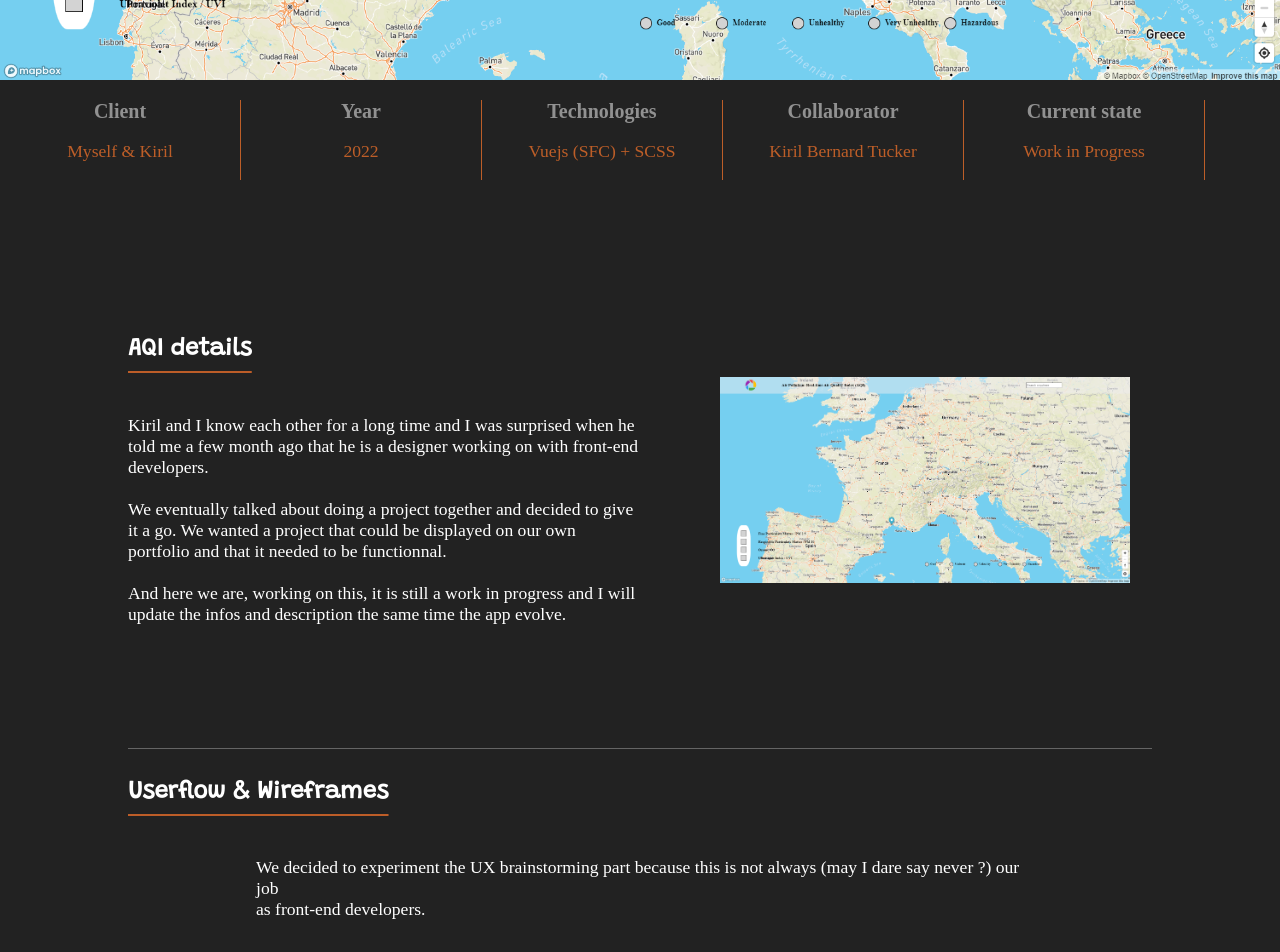
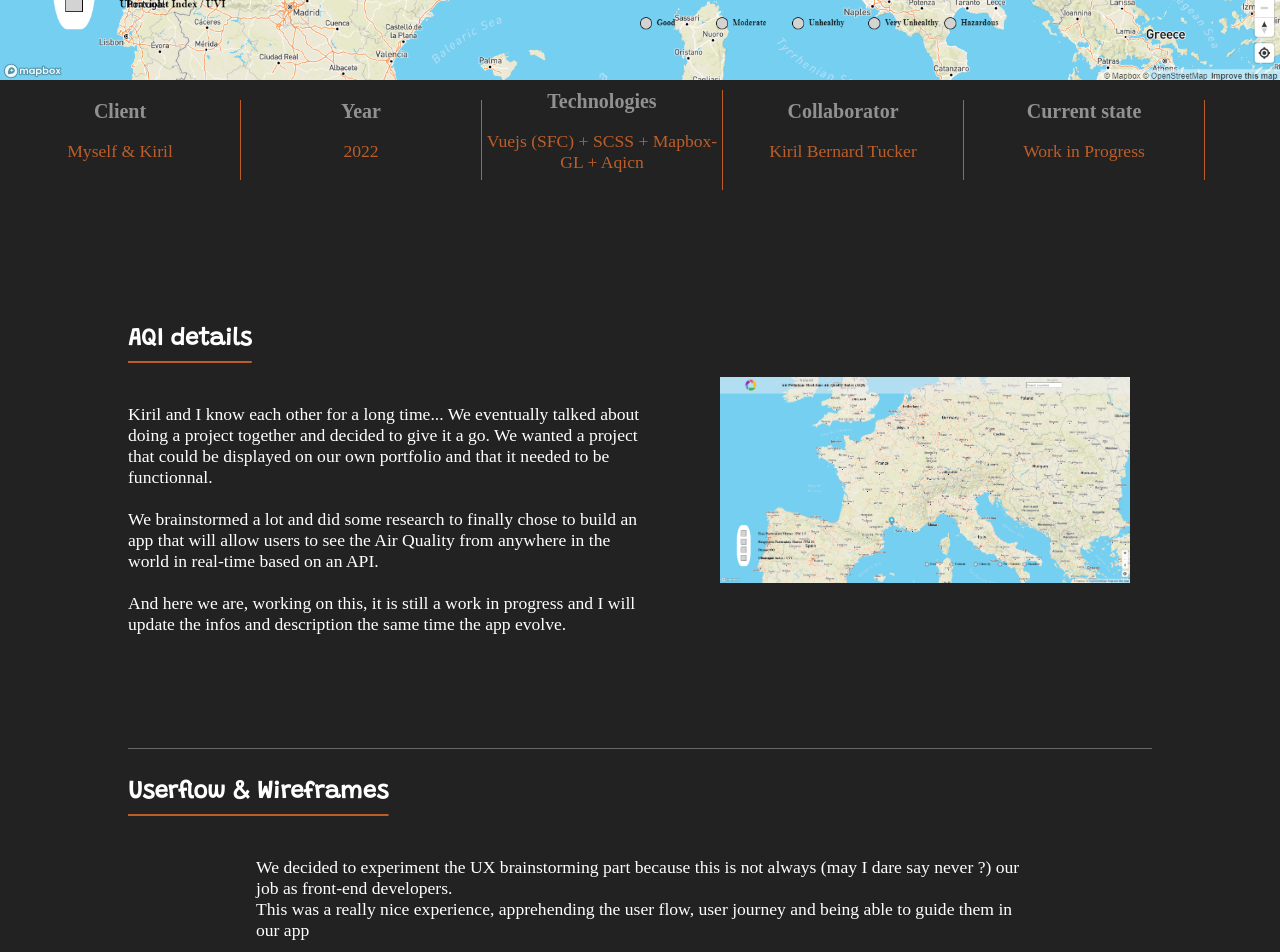
Before and after one commit to Freyaln/portfolio, a React (Create React App) app in the folder portfolio/: page /detail/AQI in a window 1280 px wide. Shown: the part 560-1512 px from the top of the page. Built offline with nearby package versions, Linux system fonts and the light colour scheme; a web font is replaced by a local one.

Commit message:
FIX:: Enhanced description of project AQI

```diff
--- a/portfolio/src/Components/Molecules/ProjectAbout/ProjectAbout.css
+++ b/portfolio/src/Components/Molecules/ProjectAbout/ProjectAbout.css
@@ -51,8 +51,10 @@
   white-space: pre-line;
   font-family: "Faustina", serif;
 }
-.project__about .project__about__block__description .project__bout__block__left__description__name {
-  color: rgba(255, 119, 43, 0.7);
+@media screen and (max-width: 430px) {
+  .project__about .project__about__block__description {
+    font-size: 1rem;
+  }
 }
 .project__about .project__about__img__block {
   display: flex;
--- a/portfolio/src/Components/Molecules/ProjectAbout/ProjectAbout.scss
+++ b/portfolio/src/Components/Molecules/ProjectAbout/ProjectAbout.scss
@@ -44,9 +44,8 @@
     font-size: 1.10rem;
     white-space: pre-line;
     font-family: 'Faustina', serif;
-
-    .project__bout__block__left__description__name {
-      color: rgba(255, 119, 43, 0.7);
+    @media screen and (max-width: 430px) {
+      font-size: 1rem;
     }
   }
 
--- a/portfolio/src/Datas/Datas.ts
+++ b/portfolio/src/Datas/Datas.ts
@@ -150,18 +150,19 @@ export const projectsImageList = [
     img: [AQI, AQIWireframes, AQIDesign],
     col: 2,
     title: 'AQI',
-    langUsed: 'Vuejs (SFC) + SCSS',
+    langUsed: 'Vuejs (SFC) + SCSS + Mapbox-GL + Aqicn',
     client: 'Myself & Kiril',
     year: 2022,
     collab: 'Kiril Bernard Tucker',
     collabLink: 'https://github.com/Kirilbt',
     finished: false,
     steps: ['Userflow & Wireframes', 'Design'],
-    about: 'Kiril and I know each other for a long time and I was surprised when he told me a few month ago that he is a designer working on with front-end developers. \n\n'  +
-           'We eventually talked about doing a project together and decided to give it a go. We wanted a project that could be displayed on our own portfolio and that it needed to be functionnal. \n\n' +
+    about: 'Kiril and I know each other for a long time... We eventually talked about doing a project together and decided to give it a go. We wanted a project that could be displayed on our own portfolio and that it needed to be functionnal. \n\n'+
+           'We brainstormed a lot and did some research to finally chose to build an app that will allow users to see the Air Quality from anywhere in the world in real-time based on an API.\n\n' +
     'And here we are, working on this, it is still a work in progress and I will update the infos and description the same time the app evolve.',
-    description: ['We decided to experiment the UX brainstorming part because this is not always (may I dare say never ?) our job\n' +
-                  '                        as front-end developers. \n', 'After days passed talking and taking place as a user we decided that we were good and moved on to the designing table. ' +
+    description: ['We decided to experiment the UX brainstorming part because this is not always (may I dare say never ?) our job  as front-end developers. \n' +
+                  'This was a really nice experience, apprehending the user flow, user journey and being able to guide them in our app\n' +
+                  '                      ', 'After days passed talking and taking place as a user we decided that we were good and moved on to the designing table. ' +
                                                                          'We began to search inspiration everywhere and then started to build something on our own.'],
 
   },
```
Also changed, not shown: 1 other file (tests, documents, lock files or other folders).
